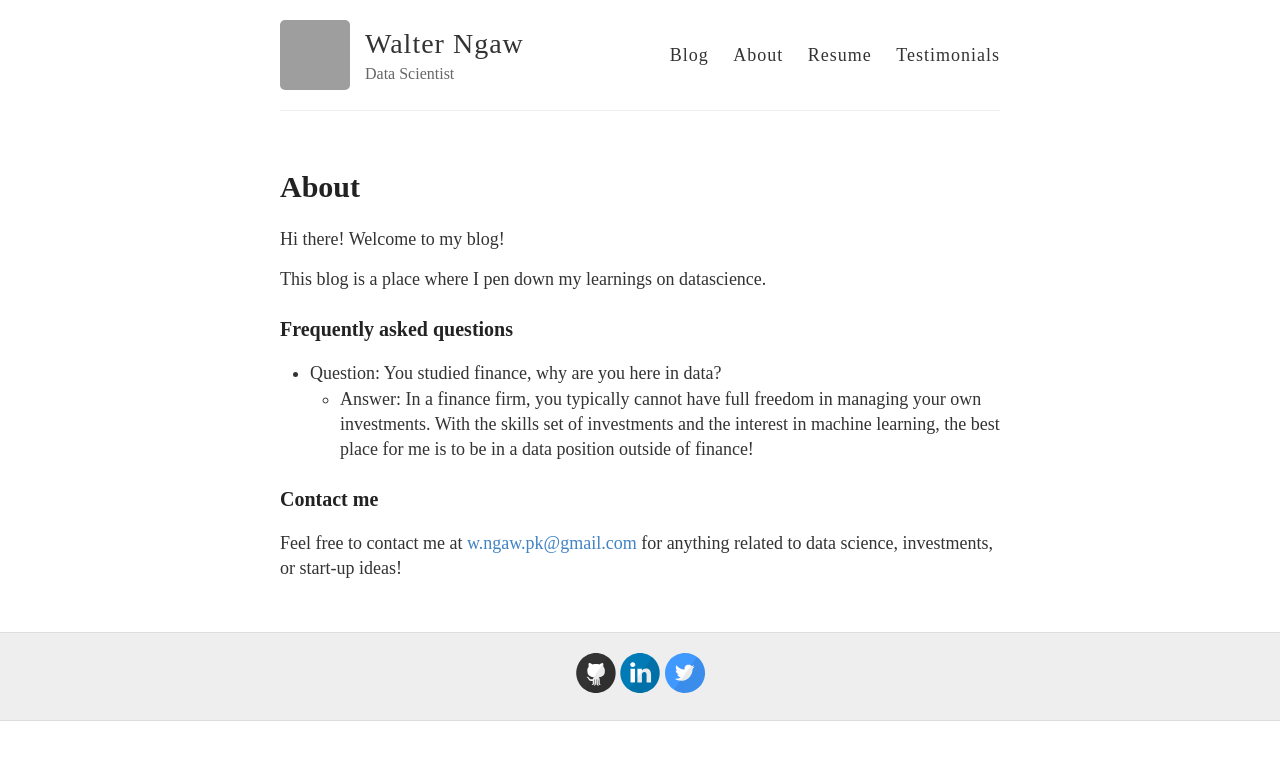
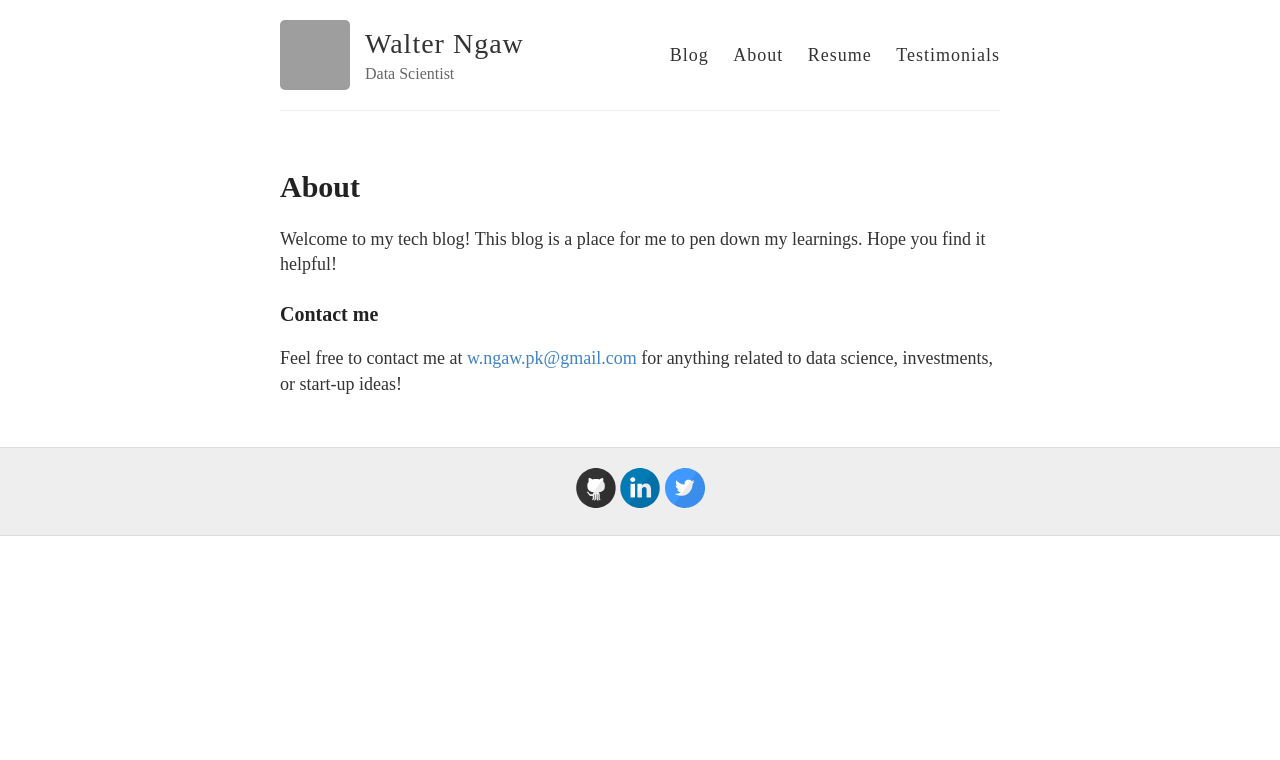
Before and after one commit to wngaw/wngaw.github.io, a Jekyll site: the page built from about.md, in a window 1280 px wide. Shown: the top 760 px of the page. Built offline with Jekyll 4.4.1, drawn with Linux system fonts in a browser that asks for light colours; grey boxes are pictures that could not be loaded.

Commit message:
edited about and resume

```diff
--- a/about.md
+++ b/about.md
@@ -4,14 +4,7 @@ title: About
 permalink: /about/
 ---
 
-Hi there! Welcome to my blog!
-
-This blog is a place where I pen down my learnings on datascience.
-
-### Frequently asked questions
-
-* Question: You studied finance, why are you here in data?
-  - Answer: In a finance firm, you typically cannot have full freedom in managing your own investments. With the skills set of investments and the interest in machine learning, the best place for me is to be in a data position outside of finance!
+Welcome to my tech blog! This blog is a place for me to pen down my learnings. Hope you find it helpful!
 
 ### Contact me
 
```
Also changed, not shown: resume.md (+9 -0 lines).
